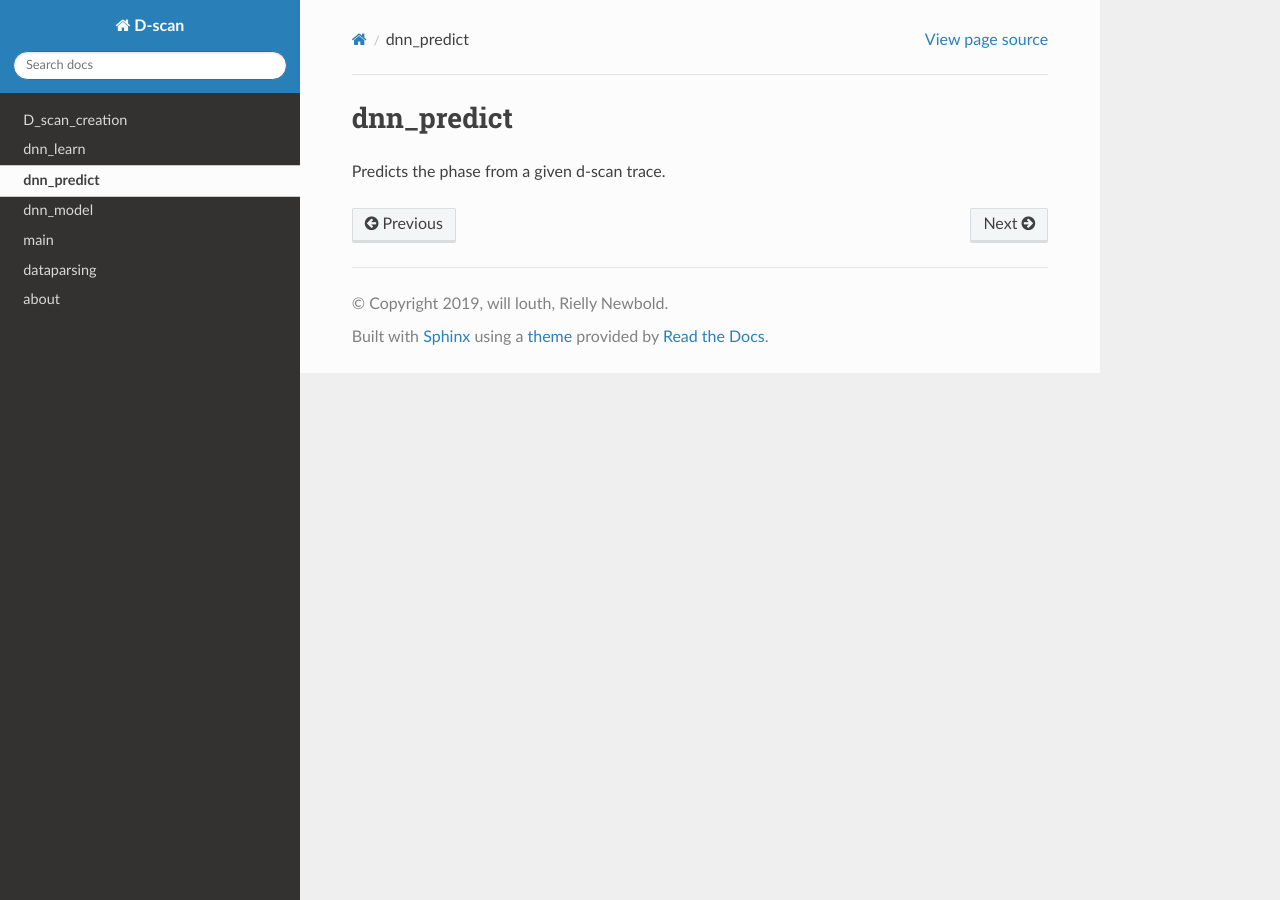
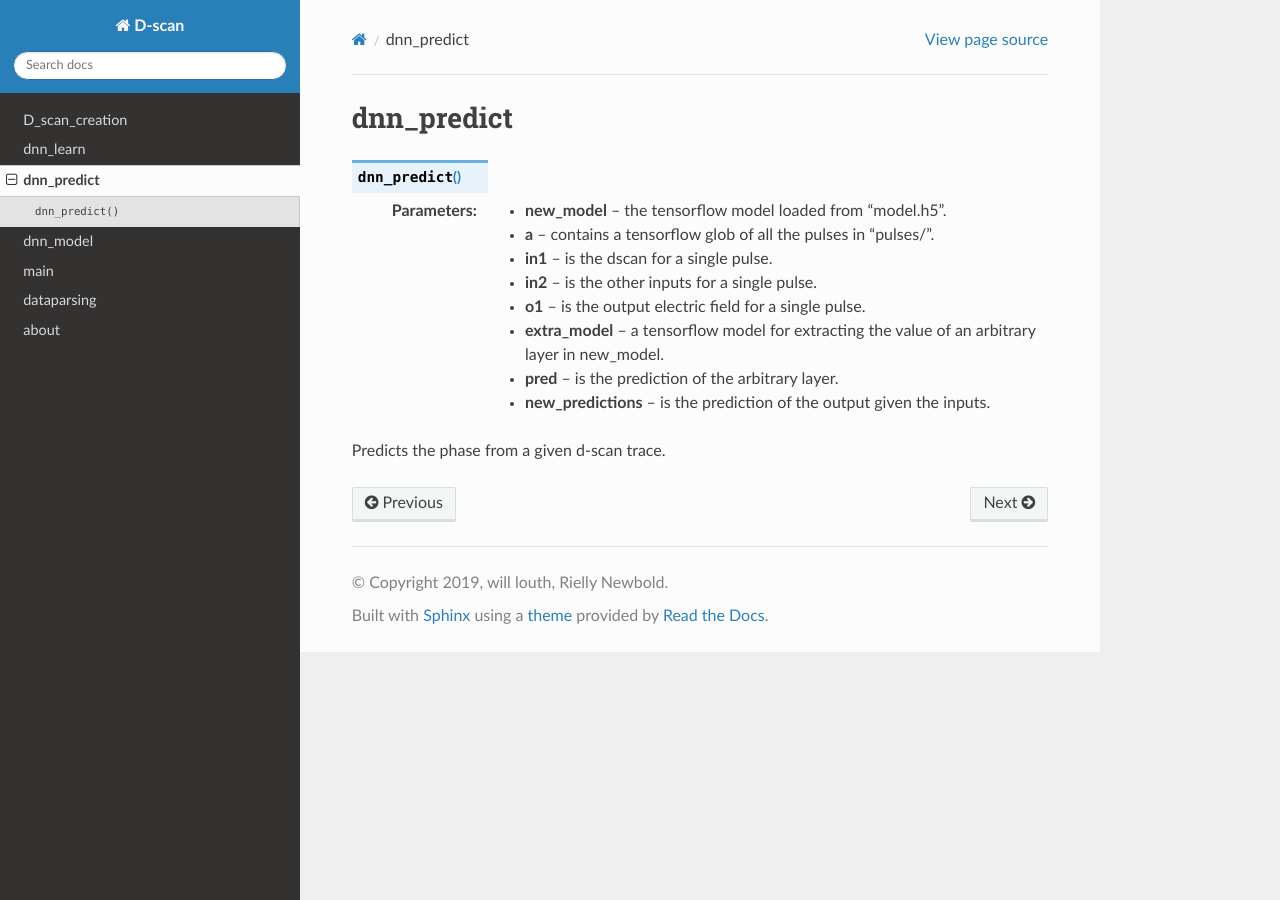
Before and after one commit to williamlouth/D-Scan-docs, a Sphinx documentation site: the page built from source/dnn_predict.rst, in a window 1280 px wide. Built offline with Sphinx 7.4.7 and the Read the Docs theme 2.0.0, drawn with Linux system fonts in a browser that asks for light colours.

Commit message:
updating the docs

```diff
--- a/source/dnn_predict.rst
+++ b/source/dnn_predict.rst
@@ -2,4 +2,16 @@
 ###########
 
 
+.. py:function:: dnn_predict()
+
+    :param new_model: the tensorflow model loaded from "model.h5".
+    :param a: contains a tensorflow glob of all the pulses in "pulses/".
+    :param in1: is the dscan for a single pulse.
+    :param in2: is the other inputs for a single pulse.
+    :param o1: is the output electric field for a single pulse.
+    :param extra_model: a tensorflow model for extracting the value of an arbitrary layer in new_model.
+    :param pred: is the prediction of the arbitrary layer.
+    :param new_predictions: is the prediction of the output given the inputs.
+
+
 Predicts the phase from a given d-scan trace.
```
